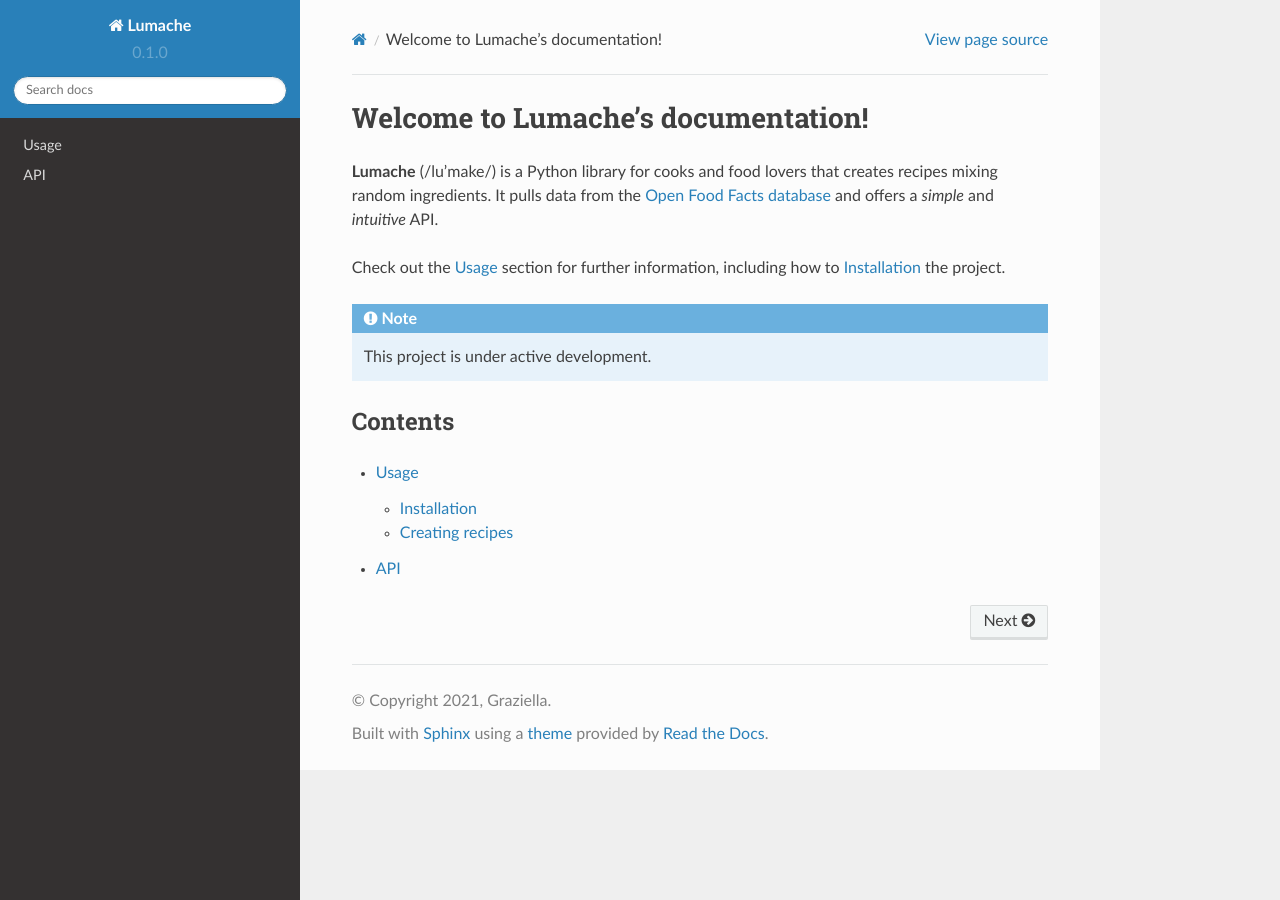
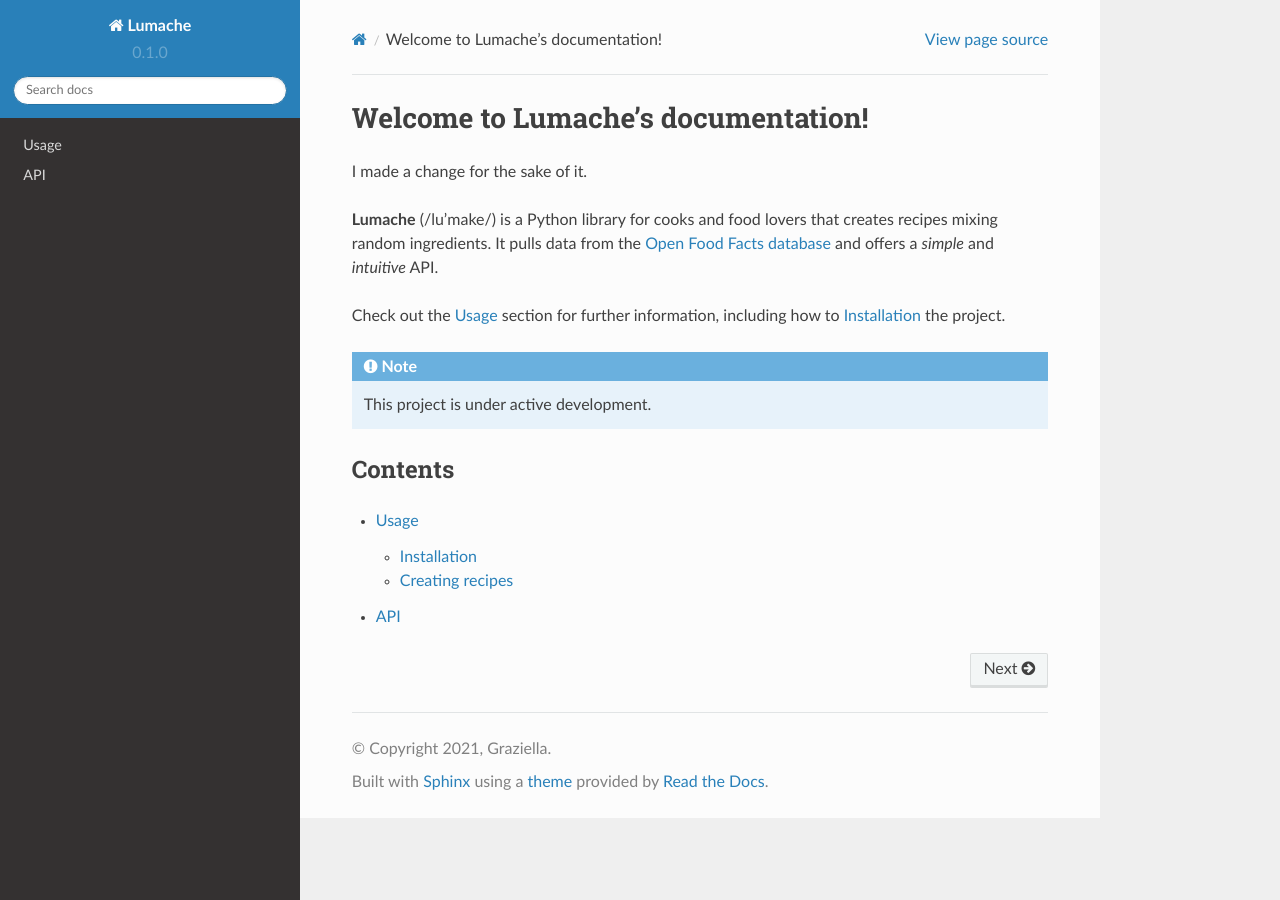
Before and after one commit to maxime-huyghe/readthedocs-tutorial, a Sphinx documentation site: the page built from docs/source/index.rst, in a window 1280 px wide. Built offline with Sphinx 7.4.7 and the Read the Docs theme 2.0.0, drawn with Linux system fonts in a browser that asks for light colours.

Commit message:
Update index.rst

```diff
--- a/docs/source/index.rst
+++ b/docs/source/index.rst
@@ -1,5 +1,7 @@
 Welcome to Lumache's documentation!
 ===================================
+
+I made a change for the sake of it.
 
 **Lumache** (/lu'make/) is a Python library for cooks and food lovers
 that creates recipes mixing random ingredients.
```
